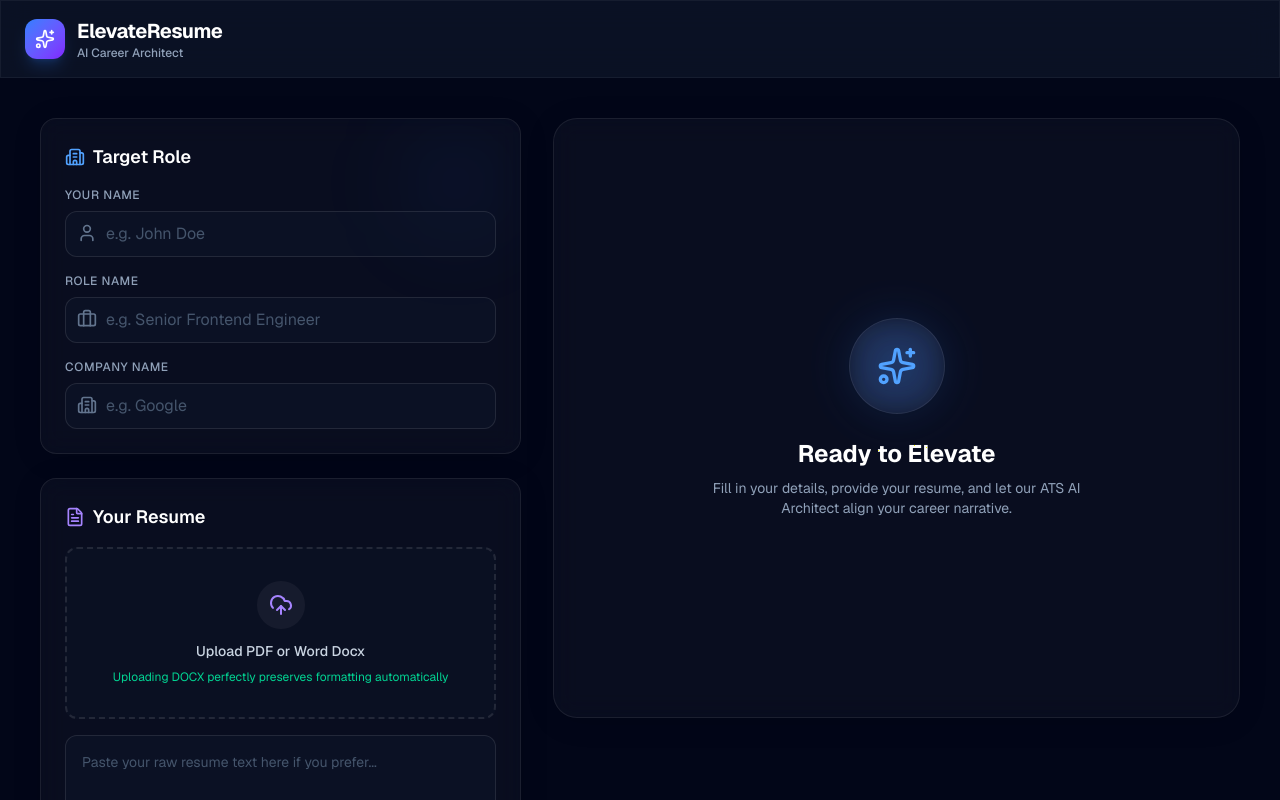
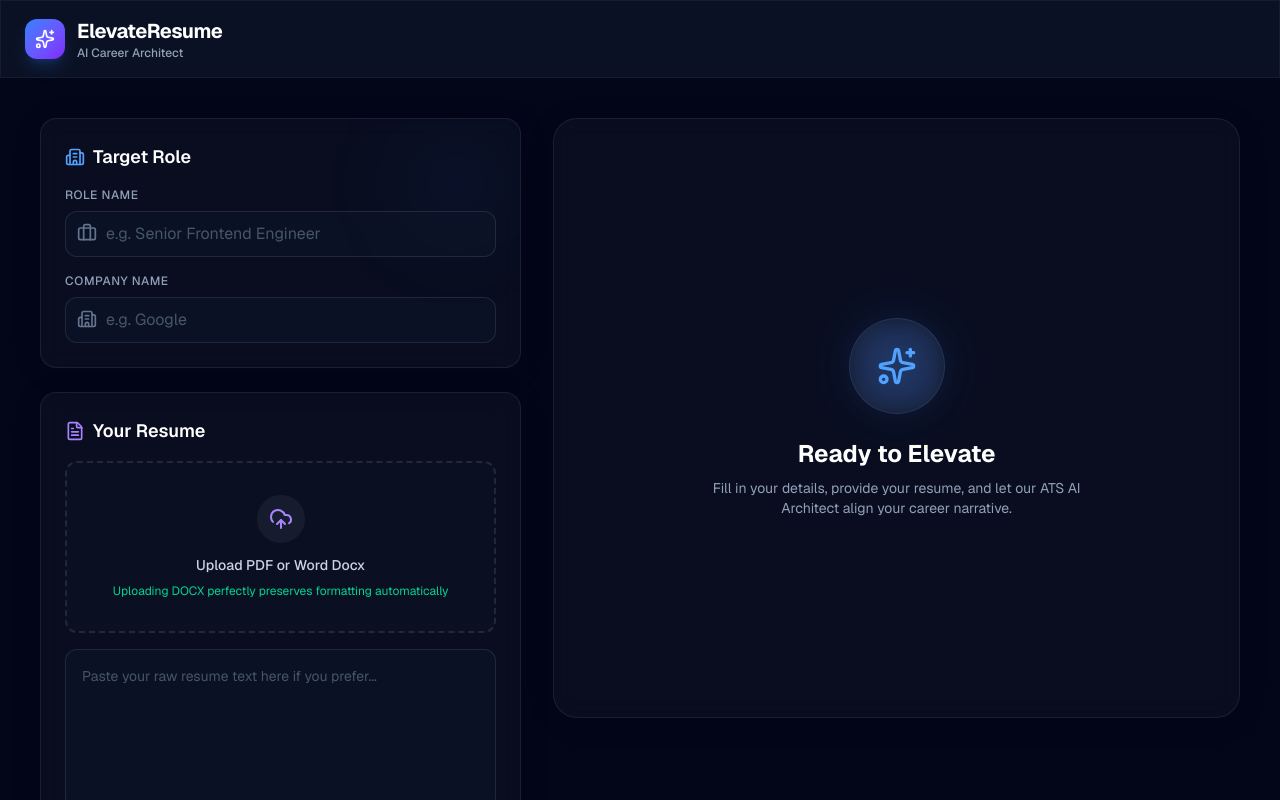
Before and after one commit to ughitsashwin/resume-editor, a Next.js app: page / in a window 1280 px wide. Shown: the top 800 px of the page. Built offline with nearby package versions, Linux system fonts and the light colour scheme.

Commit message:
refactor: dynamically parse applicant name directly from resume text instead of manual input

```diff
--- a/src/app/page.tsx
+++ b/src/app/page.tsx
@@ -14,8 +14,7 @@ import {
   Trophy,
   PenTool,
   Download,
-  Sparkles,
-  User
+  Sparkles
 } from "lucide-react";
 import ReactMarkdown from "react-markdown";
 
@@ -24,7 +23,6 @@ export default function Home() {
   const [jobDesc, setJobDesc] = useState("");
   const [role, setRole] = useState("");
   const [company, setCompany] = useState("");
-  const [applicantName, setApplicantName] = useState("");
   const [uploadedFile, setUploadedFile] = useState<File | null>(null);
   const [templateText, setTemplateText] = useState(""); // Captures the exact formatting scheme of the uploaded DOCX securely
 
@@ -44,8 +42,6 @@ export default function Home() {
        return;
     }
     setUploadedFile(file);
-    const baseName = file.name.replace(/\.[^/.]+$/, "");
-    if (!applicantName) setApplicantName(baseName);
 
     if (
       file.type === "application/pdf" ||
@@ -101,7 +97,8 @@ export default function Home() {
       const url = window.URL.createObjectURL(blob);
       const link = document.createElement("a");
       link.href = url;
-      const safeName = (applicantName || 'Optimized_Resume').replace(/[^a-zA-Z0-9.\-_ ]/g, "").trim();
+      const firstLineName = resumeText.split("\n").map(l => l.trim()).filter(Boolean)[0] || "Optimized_Resume";
+      const safeName = firstLineName.replace(/[^a-zA-Z0-9.\-_ ]/g, "").trim();
       const safeRole = role.replace(/[^a-zA-Z0-9.\-_ ]/g, "").trim();
       link.download = `${safeName} - ${safeRole}.docx`;
       document.body.appendChild(link);
@@ -149,7 +146,8 @@ export default function Home() {
       const url = window.URL.createObjectURL(blob);
       const link = document.createElement("a");
       link.href = url;
-      const safeName = (applicantName || 'Optimized').replace(/[^a-zA-Z0-9.\-_ ]/g, "").trim();
+      const firstLineName = resumeText.split("\n").map(l => l.trim()).filter(Boolean)[0] || "Optimized_Resume";
+      const safeName = firstLineName.replace(/[^a-zA-Z0-9.\-_ ]/g, "").trim();
       const safeRole = role.replace(/[^a-zA-Z0-9.\-_ ]/g, "").trim();
       link.download = `${safeName} - ${safeRole}.docx`;
       document.body.appendChild(link);
@@ -240,19 +238,6 @@ export default function Home() {
               Target Role
             </h2>
             <div className="space-y-4">
-              <div>
-                <label className="text-xs font-medium text-slate-400 uppercase tracking-wider mb-2 block">Your Name</label>
-                <div className="relative">
-                  <User className="absolute left-3 top-3 w-5 h-5 text-slate-500" />
-                  <input
-                    type="text"
-                    placeholder="e.g. John Doe"
-                    value={applicantName}
-                    onChange={(e) => setApplicantName(e.target.value)}
-                    className="w-full bg-slate-900/50 border border-white/10 rounded-xl py-2.5 pl-10 pr-4 text-slate-200 placeholder:text-slate-600 focus:outline-none focus:border-blue-500/50 transition-all"
-                  />
-                </div>
-              </div>
               <div>
                 <label className="text-xs font-medium text-slate-400 uppercase tracking-wider mb-2 block">Role Name</label>
                 <div className="relative">
```
